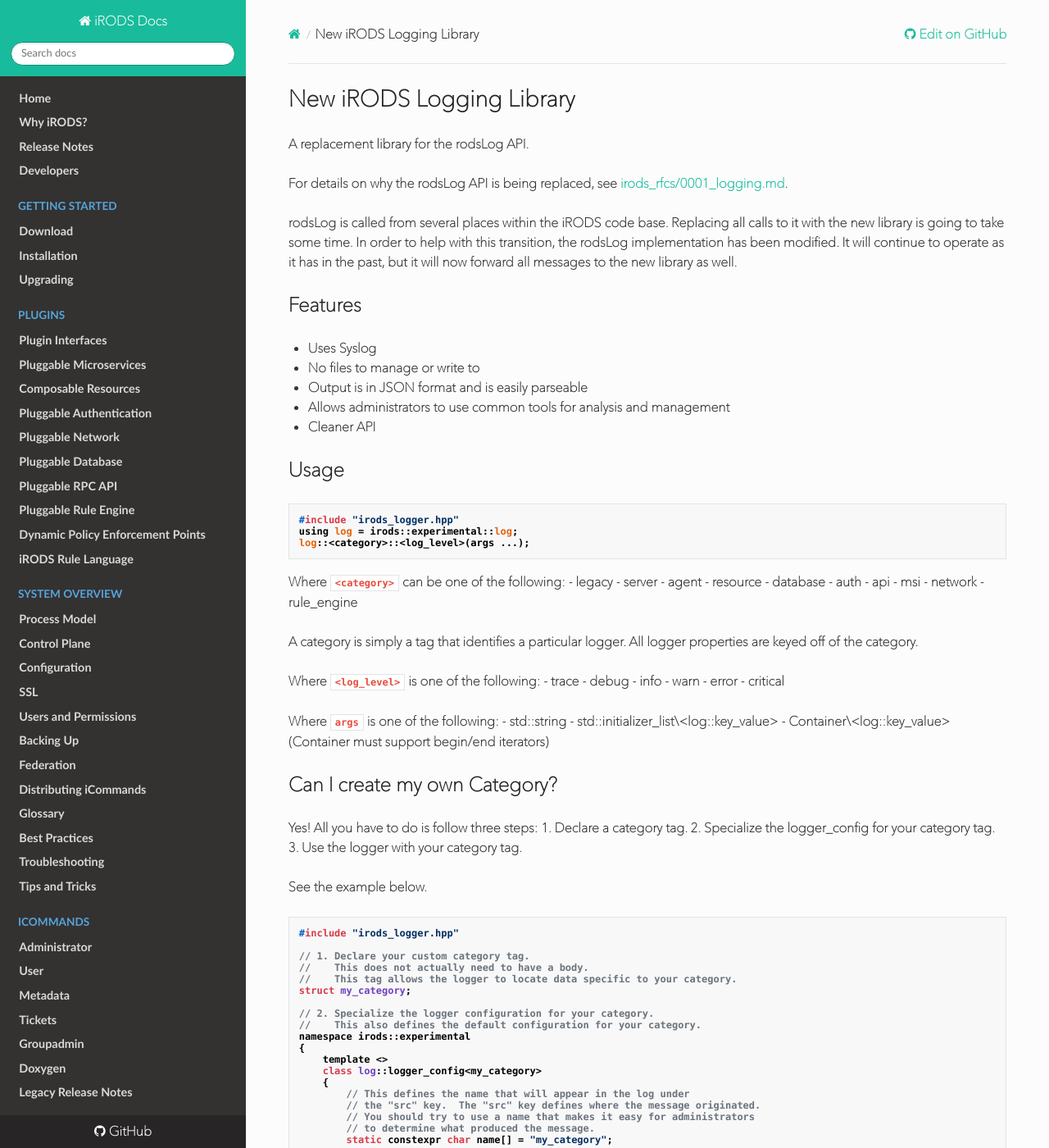
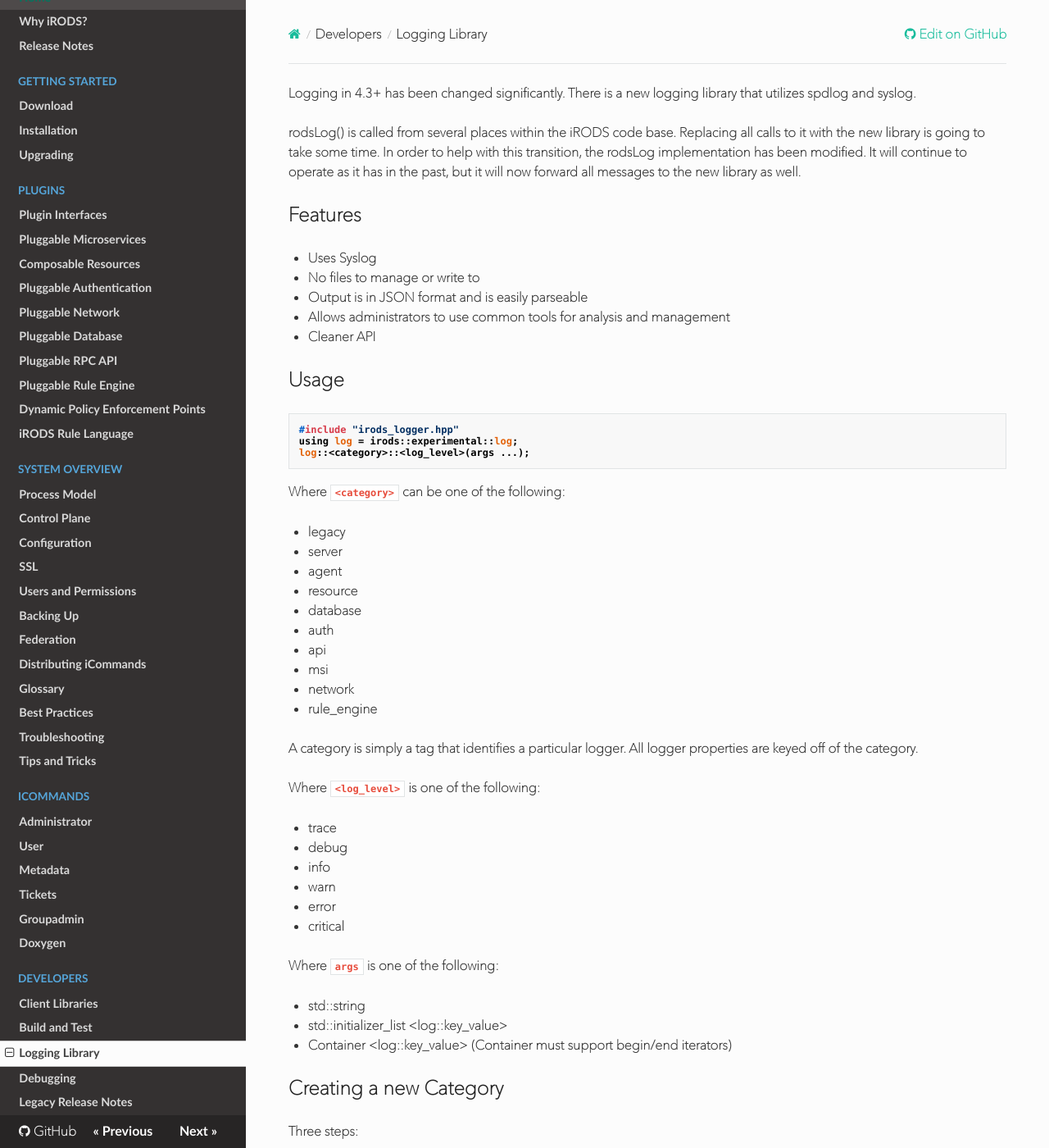
Before and after one commit to irods/irods_docs, an MkDocs documentation site: the page built from docs/developers/logging_library.md, in a window 1280 px wide and 1400 px high. Shown: the whole window at 82% size. Built offline with MkDocs 1.6.1, drawn with Linux system fonts in a browser that asks for light colours; nearby versions of some CDN libraries; some of the changed text lies outside the part shown.

Commit message:
[#20] new developer docs section

````diff
--- a/docs/irods_logger.md
+++ b/docs/developers/logging_library.md
@@ -1,11 +1,9 @@
-# New iRODS Logging Library
-A replacement library for the rodsLog API.
+Logging in 4.3+ has been changed significantly.  There is a new logging library that utilizes spdlog and syslog.
 
-For details on why the rodsLog API is being replaced, see [irods_rfcs/0001_logging.md](https://github.com/irods/irods_rfcs/blob/master/0001_logging.md).
-
-rodsLog is called from several places within the iRODS code base. Replacing all calls to it with the new library is going to take some time. In order to help with this transition, the rodsLog implementation has been modified. It will continue to operate as it has in the past, but it will now forward all messages to the new library as well.
+rodsLog() is called from several places within the iRODS code base.  Replacing all calls to it with the new library is going to take some time.  In order to help with this transition, the rodsLog implementation has been modified. It will continue to operate as it has in the past, but it will now forward all messages to the new library as well.
 
 ## Features
+
 - Uses Syslog
 - No files to manage or write to
 - Output is in JSON format and is easily parseable
@@ -13,6 +11,7 @@
 - Cleaner API
 
 ## Usage
+
 ```c++
 #include "irods_logger.hpp"
 using log = irods::experimental::log;
@@ -20,6 +19,7 @@
 ```
 
 Where `<category>` can be one of the following:
+
 - legacy
 - server
 - agent
@@ -34,6 +34,7 @@
 A **category** is simply a tag that identifies a particular logger. All logger properties are keyed off of the category.
 
 Where `<log_level>` is one of the following:
+
 - trace
 - debug
 - info
@@ -42,28 +43,31 @@
 - critical
 
 Where `args` is one of the following:
+
 - std::string
-- std::initializer_list\<log::key_value\>
-- Container\<log::key_value\> (**Container** must support **begin/end** iterators)
+- std::initializer_list <log::key_value\>
+- Container <log::key_value\> (**Container** must support **begin/end** iterators)
 
-## Can I create my own Category?
-Yes! All you have to do is follow three steps:
+## Creating a new Category
+
+Three steps:
+
 1. Declare a category tag.
-2. Specialize the logger_config for your category tag.
-3. Use the logger with your category tag.
+2. Specialize the `logger_config` for the new category tag.
+3. Use the logger with the category tag.
 
-See the example below.
+See the example below:
 
 ```c++
 #include "irods_logger.hpp"
 
-// 1. Declare your custom category tag.
-//    This does not actually need to have a body.
-//    This tag allows the logger to locate data specific to your category.
+// 1. Declare the custom category tag.
+//    This does not need to have a body.
+//    This tag allows the logger to locate data specific to the new category.
 struct my_category;
 
-// 2. Specialize the logger configuration for your category.
-//    This also defines the default configuration for your category.
+// 2. Specialize the logger configuration for the new category.
+//    This also defines the default configuration for the new category.
 namespace irods::experimental
 {
     template <>
@@ -71,7 +75,7 @@
     {
         // This defines the name that will appear in the log under
         // the "src" key.  The "src" key defines where the message originated.
-        // You should try to use a name that makes it easy for administrators
+        // Try to use a name that makes it easy for administrators
         // to determine what produced the message.
         static constexpr char name[] = "my_category";
 
@@ -86,12 +90,12 @@
     };
 } // namespace irods::experimental
 
-// 3. Use the logger with your new category!
+// 3. Use the logger with the new category
 void example()
 {
     using log = irods::experimental::log;
 
-    // Here is the logger with our new category.
+    // Here is the logger with the new category.
     using logger = log::logger<my_category>;
 
     // This message will be recorded.
--- a/mkdocs.yml
+++ b/mkdocs.yml
@@ -23,7 +23,6 @@
  - Home: 'index.md'
  - Why iRODS?: 'why_irods.md'
  - Release Notes: 'release_notes.md'
- - Developers: 'developers.md'
  - Getting Started:
     - Download: 'getting_started/download.md'
     - Installation: 'getting_started/installation.md'
@@ -59,4 +58,9 @@
     - Tickets: 'icommands/tickets.md'
     - Groupadmin: 'icommands/groupadmin.md'
  - Doxygen: 'doxygen/index.html'
+ - Developers:
+    - Client Libraries: 'developers/client_libraries.md'
+    - Build and Test: 'developers/build_and_test.md'
+    - Logging Library: 'developers/logging_library.md'
+    - Debugging: 'developers/debugging.md'
  - Legacy Release Notes: 'legacy_release_notes.md'
````
Also changed, not shown: docs/developers/build_and_test.md (added, +5 -0 lines), docs/developers/client_libraries.md (renamed from docs/developers.md, +0 -2 lines), docs/developers/debugging.md (added, +3 -0 lines).
